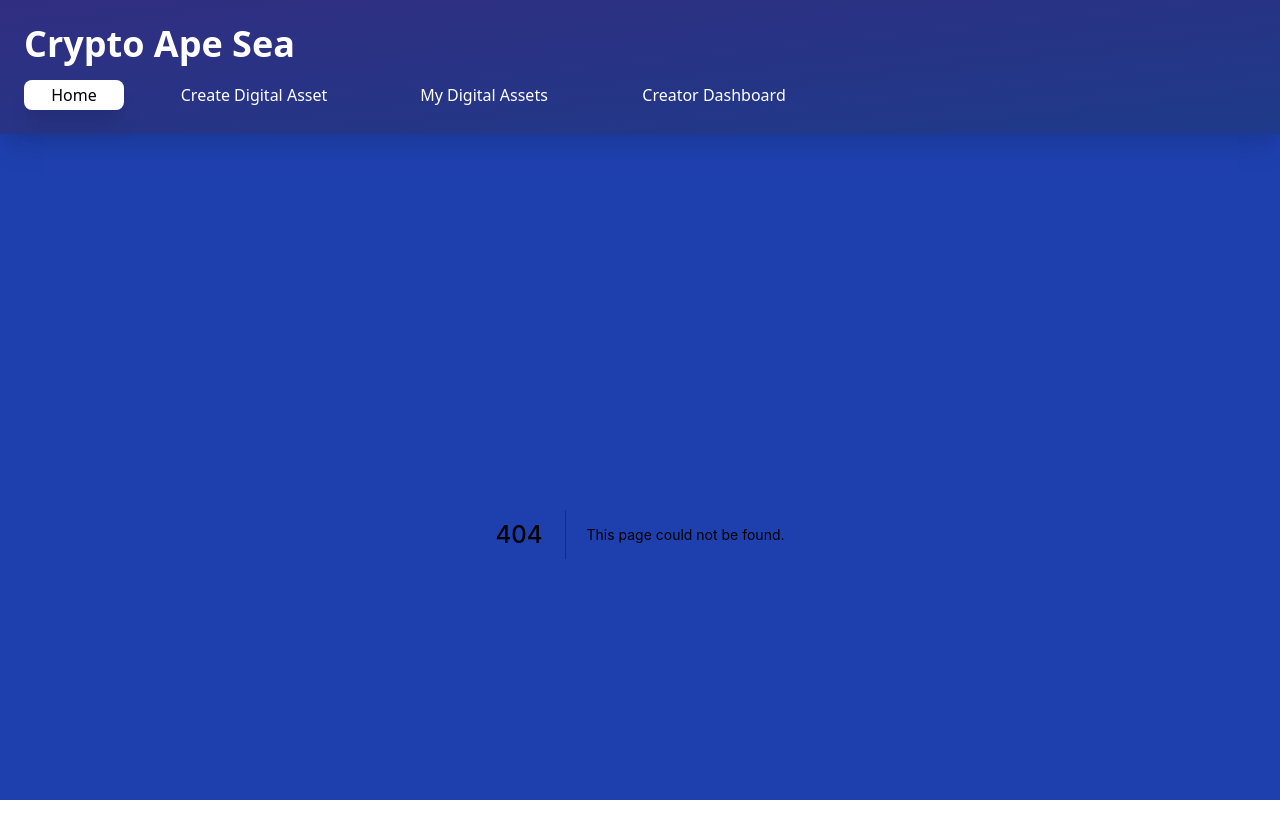
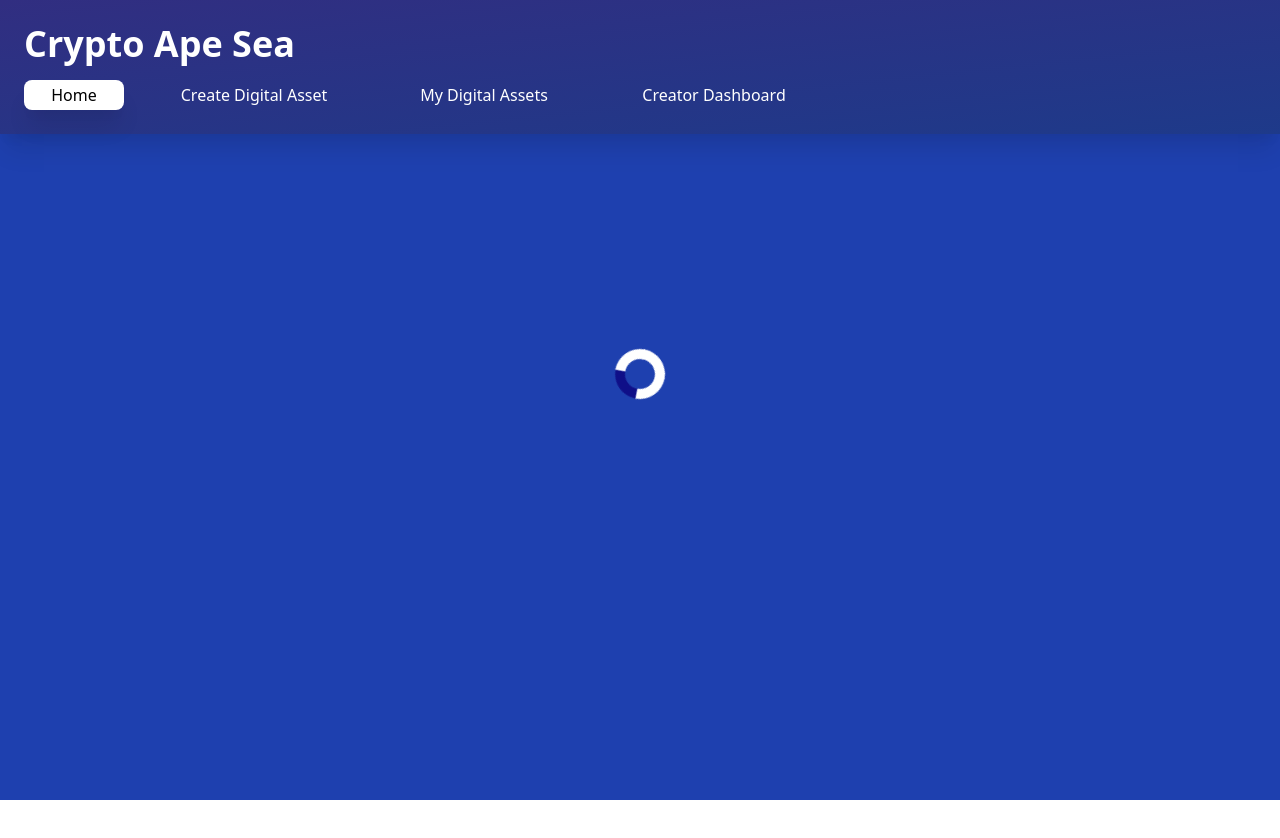
Before and after one commit to Arnab28122000/NFT-MarketPlace, a Next.js app: page /loading-spinner in a window 1280 px wide. Before the commit this address had no page. Shown: the top 838 px of the page. After the commit the page ends 800 px from the top, so only its background shows below. Built offline with nearby package versions, Linux system fonts and the light colour scheme.

Commit message:
added loading spinner and readMe

```diff
--- a/pages/creator-dashboard.js
+++ b/pages/creator-dashboard.js
@@ -2,7 +2,7 @@ import { ethers } from 'ethers'
 import { useEffect, useState } from 'react'
 import axios from 'axios'
 import Web3Modal from "web3modal"
-import Image from 'next/image'
+import LoadingSpinner from './loading-spinner'
 
 import {
   nftmarketaddress, nftaddress
@@ -68,6 +68,9 @@ export default function CreatorDashboard() {
     }
 
   }
+  if(loadingState === 'not-loaded'){
+    return (<LoadingSpinner/>)
+  }
 
   if (loadingState === 'loaded' && !nfts.length) return (<h1 className="py-10 px-20 text-3xl">No assets created</h1>)
   return (
--- a/pages/index.js
+++ b/pages/index.js
@@ -2,6 +2,7 @@ import { ethers } from 'ethers'
 import { useEffect, useState } from 'react'
 import axios from 'axios'
 import Web3Modal from "web3modal"
+import LoadingSpinner from './loading-spinner'
 
 
 import {
@@ -72,6 +73,9 @@ export default function Home() {
     await transaction.wait()
     loadNFTs()
   }
+  if(loadingState === 'not-loaded'){
+    return (<LoadingSpinner/>)
+  }
   if (loadingState === 'loaded' && !nfts.length) return (<h1 className="px-20 py-10 text-3xl">No items in marketplace</h1>)
   return (
     <div className="flex justify-center">
--- /dev/null
+++ b/pages/loading-spinner.js
@@ -0,0 +1,10 @@
+export default function LoadingSpinner() {
+  return (
+      <div style={{height: '60vh', width: '100vw', display: 'flex', alignItems: 'center', justifyContent: 'center'}}>
+    <div className="spinner-container" >
+      <div className="loading-spinner">
+      </div>
+    </div>
+    </div>
+  );
+}
--- a/pages/my-assets.js
+++ b/pages/my-assets.js
@@ -2,7 +2,7 @@ import { ethers } from 'ethers'
 import { useEffect, useState } from 'react'
 import axios from 'axios'
 import Web3Modal from "web3modal"
-import Image from 'next/image'
+import LoadingSpinner from './loading-spinner'
 
 import {
   nftmarketaddress, nftaddress
@@ -51,6 +51,9 @@ export default function MyAssets() {
     }
 
   }
+  if(loadingState === 'not-loaded'){
+    return (<LoadingSpinner/>)
+  }
   if (loadingState === 'loaded' && !nfts.length) return (<h1 className="py-10 px-20 text-3xl">No assets owned</h1>)
   return (
     <div className="flex justify-center">
--- a/styles/globals.css
+++ b/styles/globals.css
@@ -1,3 +1,20 @@
 @tailwind base;
 @tailwind components;
 @tailwind utilities;
+
+@keyframes spinner {
+    0% {
+      transform: rotate(0deg);
+    }
+    100% {
+      transform: rotate(360deg);
+    }
+  }
+  .loading-spinner {
+    width: 50px;
+    height: 50px;
+    border: 10px solid white;
+    border-top: 10px solid #0f0f88;
+    border-radius: 50%;
+    animation: spinner 1.5s linear infinite;
+  }
--- a/tailwind.config.js
+++ b/tailwind.config.js
@@ -2,10 +2,16 @@ module.exports = {
   purge: [],
   darkMode: false, // or 'media' or 'class'
   theme: {
-    extend: {},
+    extend: {
+      animation: {
+        bounce200: 'bounce 1s infinite 200ms',
+        bounce400: 'bounce 1s infinite 400ms',
+    },
+    },
   },
   variants: {
-    extend: {},
+    extend: {
+    },
   },
   plugins: [],
 }
```
